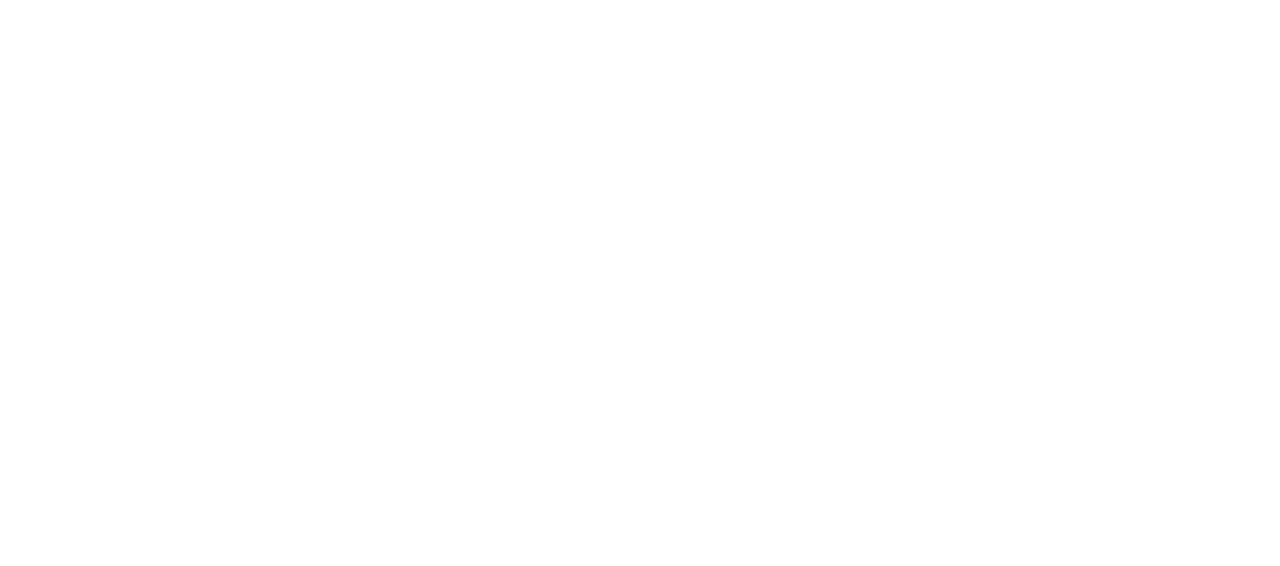
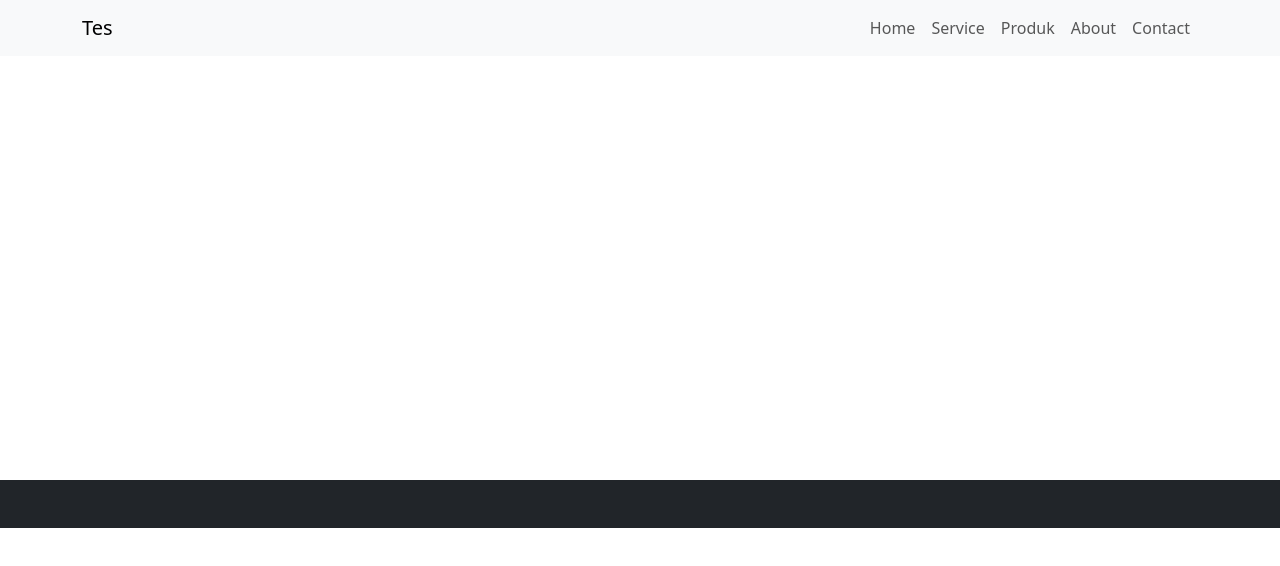
Before and after one commit to bgsdewo/Doctor_With_BootStrap, a plain HTML site: page index.html in a window 1280 px wide. Drawn offline with nearby package versions, Linux system fonts and the light colour scheme.

Commit message:
styling navbar

```diff
--- a/index.html
+++ b/index.html
@@ -4,39 +4,70 @@
     <meta charset="UTF-8">
     <meta name="viewport" content="width=device-width, initial-scale=1.0">
     <title>Doctor</title>
+    <link href="https://cdn.jsdelivr.net/npm/bootstrap@5.3.3/dist/css/bootstrap.min.css" rel="stylesheet" integrity="sha384-QWTKZyjpPEjISv5WaRU9OFeRpok6YctnYmDr5pNlyT2bRjXh0JMhjY6hW+ALEwIH" crossorigin="anonymous">
 </head>
 <body>
     <!-- Navigasi Bar -->
-    <nav class="navbar">
+    <nav class="navbar navbar-expand-lg navbar-light bg-light fixed-top">
+        <div class="container">
+            <a class="navbar-brand" href="index.html">Tes</a>
+            <button class="navbar-toggler" type="button" data-bs-toggle="collapse" data-bs-target="#navbarContent" aria-controls="navbarContent" aria-expanded="false" aria-label="Toggle navigation">
+                <span class="navbar-toggler-icon"></span>
+            </button>
 
+            <div class="collapse navbar-collapse" id="navbarContent">
+                <ul class="navbar-nav ms-auto">
+                    <li class="nav-item active">
+                        <a class="nav-link" href="#">Home</a>
+                    </li>
+                    <li class="nav-item">
+                        <a class="nav-link" href="#Service">Service</a>
+                    </li>
+                    <li class="nav-item">
+                        <a class="nav-link" href="#Produk">Produk</a>
+                    </li>
+                    <li class="nav-item">
+                        <a class="nav-link" href="#About">About</a>
+                    </li>
+                    <li class="nav-item">
+                        <a class="nav-link" href="#Contact">Contact</a>
+                    </li>
+                </ul>
+            </div>
+        </div>
     </nav>
 
     <!-- Header -->
-    <header class="jumbroton">
-
+    <header class="py-5">
+        <div class="container">
+            <!-- Content goes here -->
+        </div>
     </header>
 
     <!-- Service -->
-    <section id="Service">
-
+    <section id="Service" class="container py-5">
+        <!-- Content goes here -->
     </section>
 
-         <!-- Produk -->
-    <section id="Produk">
-
+    <!-- Produk -->
+    <section id="Produk" class="container py-5">
+        <!-- Content goes here -->
     </section>
 
-     <!-- About us -->
-     <section id="About">
-
-     </section>
-
-      <!-- Contact -->
-    <section id="Contact">
-
+    <!-- About us -->
+    <section id="About" class="container py-5">
+        <!-- Content goes here -->
     </section>
 
+    <!-- Contact -->
+    <section id="Contact" class="container py-5">
+        <!-- Content goes here -->
+    </section>
 
-    <footer></footer>
+    <footer class="bg-dark text-center py-4">
+        <!-- Content goes here -->
+    </footer>
+
+    <script src="https://cdn.jsdelivr.net/npm/bootstrap@5.3.3/dist/js/bootstrap.bundle.min.js" integrity="sha384-YvpcrYf0tY3lHB60NNkmXc5s9fDVZLESaAA55NDzOxhy9GkcIdslK1eN7N6jIeHz" crossorigin="anonymous"></script>
 </body>
 </html>
```
